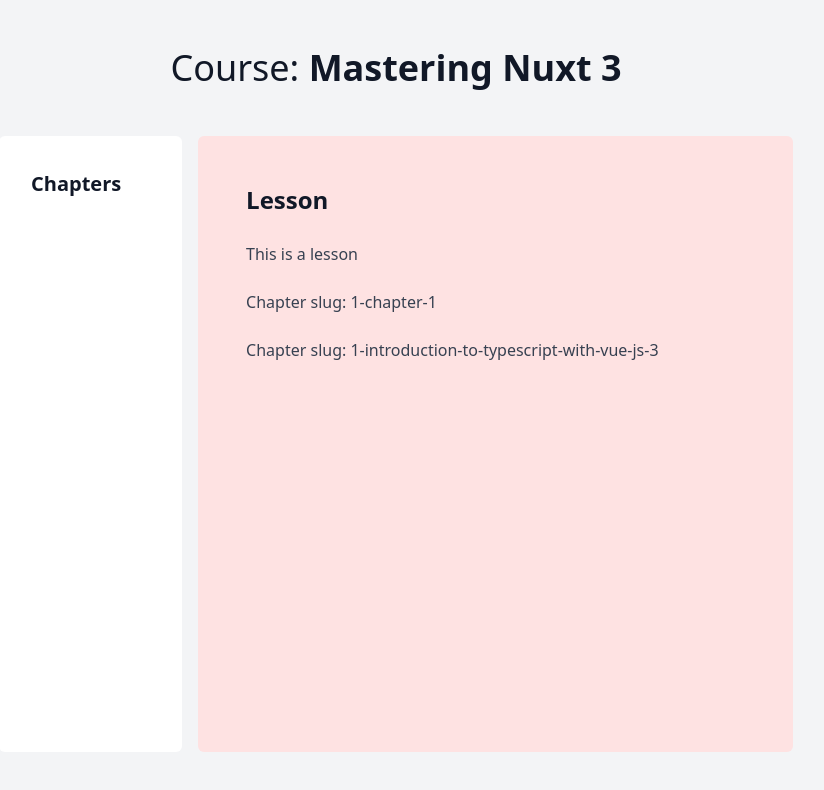
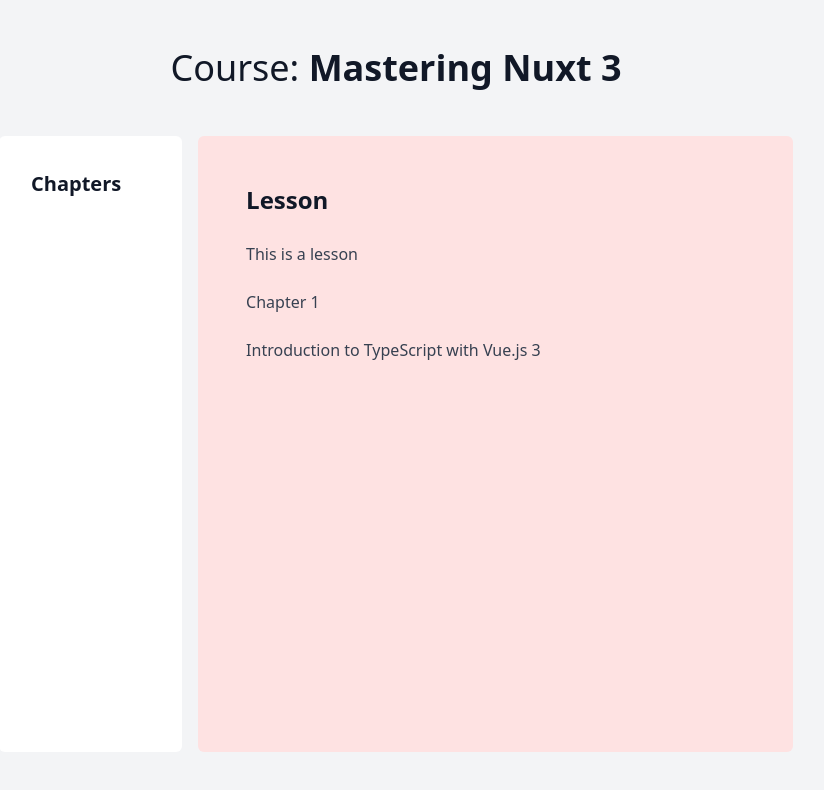
Before and after one commit to Vladimir2011/Mastering-Nuxt-3, a Nuxt app: page /course/chapter/1-chapter-1/lesson/1-introduction-to-typescript-with-vue-js-3 in a window 1280 px wide. Shown: the top 790 px of the page, without its empty margins (244-1068 px from the left). Built offline with nearby package versions, Linux system fonts and the light colour scheme.

Commit message:
1-5 Loading in Course Data

```diff
--- /dev/null
+++ b/composables/courseData.js
@@ -0,0 +1,147 @@
+export default {
+  title: 'TypeScript with Vue.js 3',
+  chapters: [
+    {
+      title: 'Chapter 1',
+      slug: '1-chapter-1',
+      number: 1,
+      lessons: [
+        {
+          title: 'Introduction to TypeScript with Vue.js 3',
+          slug: '1-introduction-to-typescript-with-vue-js-3',
+          number: 1,
+          downloadUrl:
+            'https://vueschool.io/lessons/introduction-to-typescript-with-vue-js-3',
+          videoId: 684236333,
+          text: `In this lesson, we take a look at some of the benefits of using TypeScript with Vue.js including:
+
+Improved error detection in your IDE and at build time
+Safer and less stressful refactoring
+More focused and accurate IDE autocompletion
+
+We also answer the question: “Are there any cases when you wouldn’t want to use TypeScript?”.`,
+        },
+        {
+          title: 'TypeScript in Vue Components',
+          slug: '2-typescript-in-vue-components',
+          number: 2,
+          downloadUrl:
+            'https://vueschool.io/lessons/typescript-in-vue-components',
+          videoId: 684012498,
+          text: `In this lesson, we learn how to direct Vue Single File Components to work with typescript.`,
+        },
+        {
+          title: 'Typing Component Events',
+          slug: '3-typing-component-events',
+          number: 3,
+          downloadUrl:
+            'https://vueschool.io/lessons/typing-component-events',
+          sourceUrl:
+            'https://vueschool.io/lessons/typing-component-events',
+          videoId: 686921522,
+          text: `In this lesson, we learn how to type the payload of component events in Vue and TypeScript.`,
+        },
+      ],
+    },
+    {
+      title: 'Chapter 2',
+      slug: '2-chapter-2',
+      number: 2,
+      lessons: [
+        {
+          title:
+            'Using TypeScript with the Options API in Components',
+          slug: '1-using-typescript-with-the-options-api-in-components',
+          number: 1,
+          downloadUrl:
+            'https://vueschool.io/lessons/using-typescript-with-the-options-api-in-components',
+          sourceUrl:
+            'https://vueschool.io/lessons/using-typescript-with-the-options-api-in-components',
+          videoId: 688503389,
+          text: `In this lesson, we learn how to use TypeScript with the Vue.js Options API to type things such as component props, computed props, and events.`,
+        },
+        {
+          title: 'Declaring and Typing Component Props',
+          slug: '2-declaring-and-typing-component-props',
+          number: 2,
+          downloadUrl:
+            'https://vueschool.io/lessons/declaring-and-typing-component-props',
+          sourceUrl:
+            'https://vueschool.io/lessons/declaring-and-typing-component-props',
+          videoId: 688500728,
+          text: `In this lesson, we’ll examine how to use TypeScript to define types for Vue component props. Along the way, you’ll also get a first hand look at the great DX this provides for interacting with those components.`,
+        },
+        {
+          title: 'TypeScript in Vue Components',
+          slug: '3-typescript-in-vue-components',
+          number: 3,
+          downloadUrl:
+            'https://vueschool.io/lessons/typescript-in-vue-components',
+          videoId: 684012498,
+          text: `In this lesson, we learn how to direct Vue Single File Components to work with typescript.`,
+        },
+        {
+          title: 'Typing Component Events',
+          slug: '4-typing-component-events',
+          number: 4,
+          downloadUrl:
+            'https://vueschool.io/lessons/typing-component-events',
+          sourceUrl:
+            'https://vueschool.io/lessons/typing-component-events',
+          videoId: 686921522,
+          text: `In this lesson, we learn how to type the payload of component events in Vue and TypeScript.`,
+        },
+      ],
+    },
+    {
+      title: 'Chapter 3',
+      slug: '3-chapter-3',
+      number: 3,
+      lessons: [
+        {
+          title:
+            'Using TypeScript with the Options API in Components',
+          slug: '1-using-typescript-with-the-options-api-in-components',
+          number: 1,
+          downloadUrl:
+            'https://vueschool.io/lessons/using-typescript-with-the-options-api-in-components',
+          sourceUrl:
+            'https://vueschool.io/lessons/using-typescript-with-the-options-api-in-components',
+          videoId: 688503389,
+          text: `In this lesson, we learn how to use TypeScript with the Vue.js Options API to type things such as component props, computed props, and events.`,
+        },
+        {
+          title: 'Declaring and Typing Component Props',
+          slug: '2-declaring-and-typing-component-props',
+          number: 2,
+          downloadUrl:
+            'https://vueschool.io/lessons/declaring-and-typing-component-props',
+          sourceUrl:
+            'https://vueschool.io/lessons/declaring-and-typing-component-props',
+          videoId: 688500728,
+          text: `In this lesson, we’ll examine how to use TypeScript to define types for Vue component props. Along the way, you’ll also get a first hand look at the great DX this provides for interacting with those components.`,
+        },
+        {
+          title: 'TypeScript in Vue Components',
+          slug: '3-typescript-in-vue-components',
+          number: 3,
+          downloadUrl:
+            'https://vueschool.io/lessons/typescript-in-vue-components',
+          videoId: 684012498,
+          text: `In this lesson, we learn how to direct Vue Single File Components to work with typescript.`,
+        },
+        {
+          title: 'Typing Component Events',
+          slug: '4-typing-component-events',
+          number: 4,
+          downloadUrl:
+            'https://vueschool.io/lessons/typing-component-events',
+          sourceUrl:
+            'https://vueschool.io/lessons/typing-component-events',
+          videoId: 686921522,
+          text: `In this lesson, we learn how to type the payload of component events in Vue and TypeScript.`,
+        },
+      ],
+    },
+  ],
+};
--- /dev/null
+++ b/composables/useCourse.ts
@@ -0,0 +1,5 @@
+import courseData from "~/composables/courseData";
+
+export const useCourse = () => {
+  return courseData
+}
--- a/pages/course/chapter/[chapterSlug]/lesson/[lessonSlug].vue
+++ b/pages/course/chapter/[chapterSlug]/lesson/[lessonSlug].vue
@@ -1,14 +1,19 @@
 <template>
   <h2>Lesson</h2>
   <p>This is a lesson</p>
-  <p>Chapter slug: {{ $route.params.chapterSlug }}</p>
-  <p>Chapter slug: {{ $route.params.lessonSlug }}</p>
+  <p>{{ chapter.title }}</p>
+  <p>{{ lesson.title }}</p>
 </template>
 
 <script setup lang="ts">
+const course = useCourse()
+const route = useRoute()
 
+const chapter = computed(() => {
+  return course.chapters.find((chapter) => chapter.slug === route.params.chapterSlug)
+})
+
+const lesson = computed(() => {
+  return chapter.value?.lessons.find((lesson) => lesson.slug === route.params.lessonSlug)
+})
 </script>
-
-<style scoped>
-
-</style>
```
